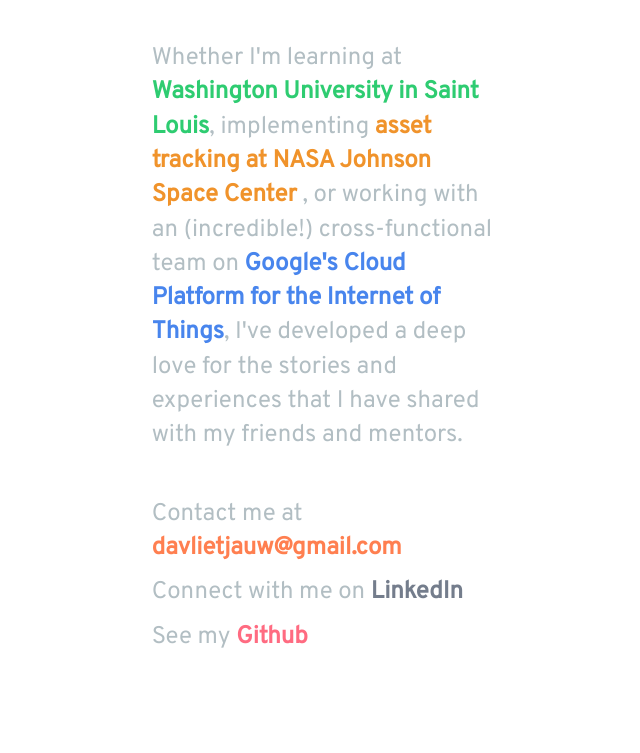
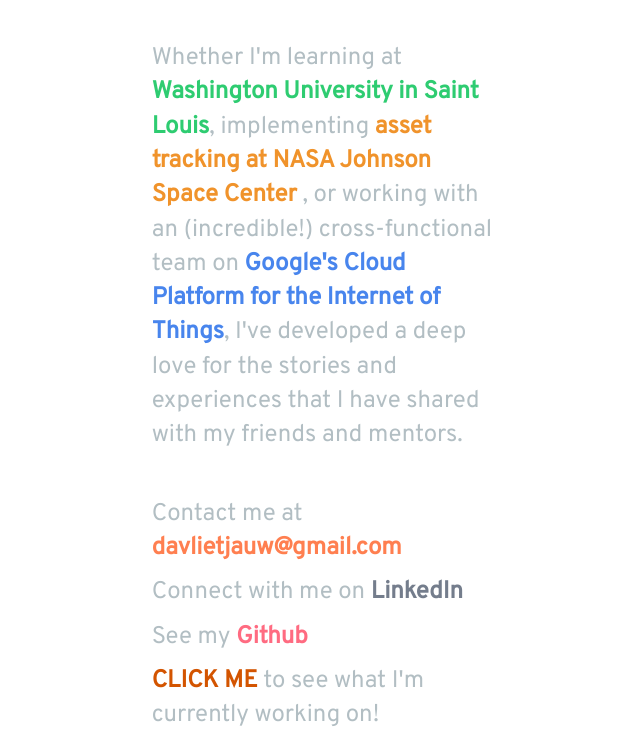
Before and after one commit to DavLiet/DavLiet.github.io, a plain HTML site: page index.html in a window 1280 px wide. Shown: the part 829-1582 px from the top of the page, without its empty margins (315-955 px from the left). Before the commit the page ends 1503 px from the top, so only its background shows below. Drawn offline with nearby package versions, Linux system fonts and the light colour scheme.

Commit message:
added link to unity game

```diff
--- a/index.html
+++ b/index.html
@@ -1,5 +1,6 @@
 <!DOCTYPE html>
 <html>
+
 <head>
     <meta name="viewport" content="width=device-width, initial-scale=1">
     <title>Meet David Lie-Tjauw</title>
@@ -9,8 +10,10 @@
     <link rel="stylesheet" type="text/css" href="style.css">
 
     <!-- Latest compiled and minified CSS -->
-        <link rel="stylesheet" href="https://maxcdn.bootstrapcdn.com/bootstrap/3.3.7/css/bootstrap.min.css" integrity="sha384-BVYiiSIFeK1dGmJRAkycuHAHRg32OmUcww7on3RYdg4Va+PmSTsz/K68vbdEjh4u" crossorigin="anonymous">
+    <link rel="stylesheet" href="https://maxcdn.bootstrapcdn.com/bootstrap/3.3.7/css/bootstrap.min.css" integrity="sha384-BVYiiSIFeK1dGmJRAkycuHAHRg32OmUcww7on3RYdg4Va+PmSTsz/K68vbdEjh4u"
+        crossorigin="anonymous">
 </head>
+
 <body>
     <div class="col-sm-4"></div>
     <div class="col-sm-4">
@@ -18,21 +21,28 @@
         <div class="message">
             <p>Hey There!</p>
 
-      <br/>
+            <br />
 
-      <p>I'm <b id="name">David Lie-Tjauw</b>. Born and raised in <a href="https://www.google.com/maps/place/Kansas+City,+MO/@39.1467332,-94.6167247,12.41" id="kc">Kansas City</a>, I'm always seeking to bring my midwestern hospitality to every team and conversation I'm lucky to be a part of.</p>
+            <p>I'm <b id="name">David Lie-Tjauw</b>. Born and raised in <a href="https://www.google.com/maps/place/Kansas+City,+MO/@39.1467332,-94.6167247,12.41"
+                    id="kc">Kansas City</a>, I'm always seeking to bring my midwestern hospitality to every team and
+                conversation I'm lucky to be a part of.</p>
 
             <br>
 
-       <p>Whether I'm learning at <a href="https://wustl.edu/" id="washu">Washington University in Saint Louis</a>, implementing <a href="https://bit.ly/nasa-bike-doc" id="nasa">asset tracking at NASA Johnson Space Center </a>, or working with an (incredible!) cross-functional team on <a href="https://console.cloud.google.com/iot/" id="google">Google's Cloud Platform for the Internet of Things</a>, I've developed a deep love for the stories and experiences that I have shared with my friends and mentors. </p>
+            <p>Whether I'm learning at <a href="https://wustl.edu/" id="washu">Washington University in Saint Louis</a>,
+                implementing <a href="https://bit.ly/nasa-bike-doc" id="nasa">asset tracking at NASA Johnson Space
+                    Center </a>, or working with an (incredible!) cross-functional team on <a href="https://console.cloud.google.com/iot/"
+                    id="google">Google's Cloud Platform for the Internet of Things</a>, I've developed a deep love for
+                the stories and experiences that I have shared with my friends and mentors. </p>
 
             <br>
             <p>Contact me at <a href="mailto:davlietjauw@gmail.com" id="gmail">davlietjauw@gmail.com</a></p>
             <p>Connect with me on <a href="https://www.linkedin.com/in/david-lie-tjauw-2b2b53120/" id="linkedin">LinkedIn</a></p>
             <p>See my <a href="https://github.com/DavLiet" id="github">Github</a></p>
-
+            <p><a href="unity_game/getaway.html" id="game">CLICK ME</a> to see what I'm currently working on!</p>
         </div>
     </div>
     <div class="col-sm-4"></div>
 </body>
+
 </html>
--- a/style.css
+++ b/style.css
@@ -58,6 +58,11 @@ p{
 
 }
 
+#game{
+    color:#d35400;
+    font-weight: bold;
+}
+
 #name{
     font-family:"Permanent Marker",sans-serif;
     color:#636e72;
```
Lines whose indentation alone changed are shown as unchanged.
